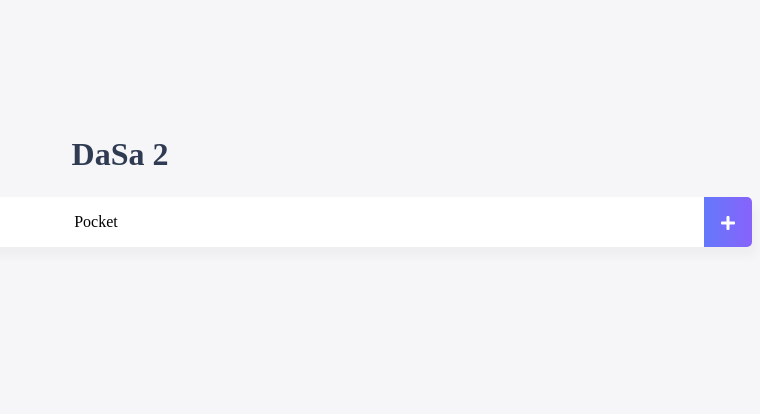
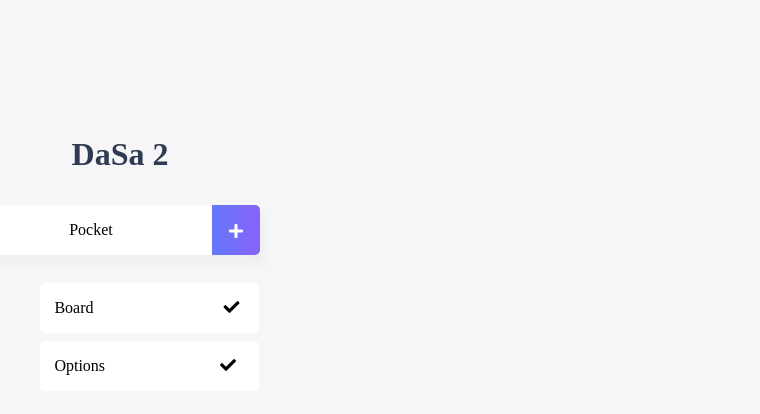
Before and after one commit to ggomjae/toywebservice, a Vue app in the folder src/fronted/: page / in a window 1280 px wide. Shown: the top 414 px of the page, without its empty margins (520-1280 px from the left). Built offline with nearby package versions, Linux system fonts and the light colour scheme.

Commit message:
[#8]
1. fronted : Porket , List , Options Components 구현

```diff
--- a/src/fronted/src/App.vue
+++ b/src/fronted/src/App.vue
@@ -2,17 +2,20 @@
   <div id = "app">
     <Title></Title>
     <Pocket></Pocket>
+    <List></List>
   </div>
 </template>
 
 <script>
   import Title from "./components/Title";
   import Pocket from "./components/Pocket";
+  import List from "./components/List";
 
   export default {
     components : {
       'Title' : Title,
-      'Pocket' : Pocket
+      'Pocket' : Pocket,
+      'List' : List
     }
   }
 </script>
@@ -32,6 +35,9 @@
     border-style: groove;
   }
 
+  #app{
+    position: relative;
+  }
   .shadow{
     box-shadow: 5px 10px 10px rgba(0,0,0,0.03);
   }
--- /dev/null
+++ b/src/fronted/src/components/List.vue
@@ -0,0 +1,61 @@
+<template>
+   <section class="listContainer">
+       <ul>
+           <li> Board
+               <span id="goBoardBtn">
+                   <i class="checkBtn fas fa-check" aria-hidden="true"></i>
+               </span>
+           </li>
+           <li> Options
+               <span id="goOptionBtn">
+                   <i class="checkBtn fas fa-check" aria-hidden="true"></i>
+               </span>
+           </li>
+       </ul>
+   </section>
+</template>
+
+<script>
+    export default {
+        name: "List",
+
+    }
+</script>
+
+<style scoped>
+    .listContainer{
+        position: absolute;
+        left:50%;
+        top:50%;
+        margin-left:-80px;
+        margin-top:120px;
+    }
+
+    ul{
+        list-style-type: none;
+        padding-left: 0px;
+        margin-top: 0;
+        text-align: left;
+    }
+
+    li{
+        display: flex;
+        min-height: 50px;
+        height: 50px;
+        width: 190px;
+        line-height: 50px;
+        margin: 0.5rem 0;
+        padding:0 0.9rem;
+        background: white;
+        border-radius: 5px;
+    }
+
+    #goBoardBtn{
+        padding-left: 130px;
+    }
+
+    #goOptionBtn{
+        padding-left: 115px;
+    }
+
+</style>
--- a/src/fronted/src/components/Pocket.vue
+++ b/src/fronted/src/components/Pocket.vue
@@ -22,9 +22,15 @@
 
     .pocketContainer{
         background: white;
+        width : 290px;
         height: 50px;
         line-height: 50px;
         border-radius: 5px;
+        position: absolute;
+        left:50%;
+        top:50%;
+        margin-left:-150px;
+        margin-top:50px;
     }
 
     .addContainer{
```
